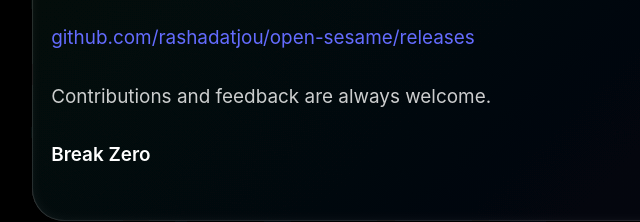
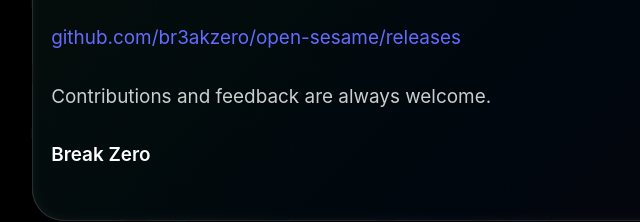
Before and after one commit to br3akzero/portofolio.v3, a website: page src/blog/open-sesame.html in a window 1280 px wide. Shown: the part 2008-2230 px from the top of the page, 108-748 px from the left. Drawn offline with Linux system fonts and the light colour scheme.

Commit message:
fix: blog wrong links

```diff
--- a/src/blog/open-sesame.html
+++ b/src/blog/open-sesame.html
@@ -70,7 +70,7 @@
 
         <p>Open Sesame is completely free and open source. You can download the latest release or browse the source code on GitHub:</p>
 
-        <p><a href="https://github.com/rashadatjou/open-sesame/releases" target="_blank" rel="noopener">github.com/rashadatjou/open-sesame/releases</a></p>
+        <p><a href="https://github.com/br3akzero/open-sesame/releases" target="_blank" rel="noopener">github.com/br3akzero/open-sesame/releases</a></p>
 
         <p>Contributions and feedback are always welcome.</p>
 
```
Also changed, not shown: src/blog/react-native-modules.html (+1 -1 lines).
